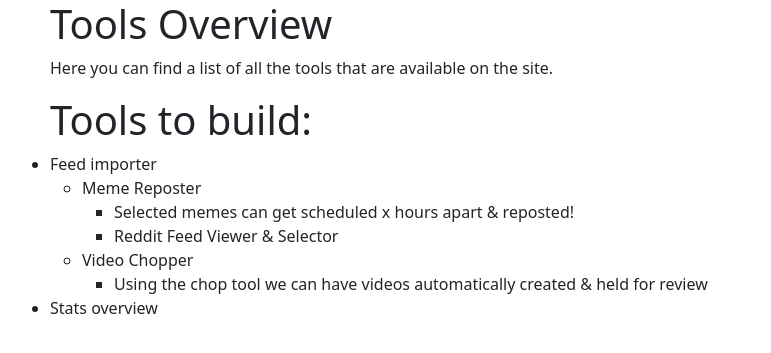
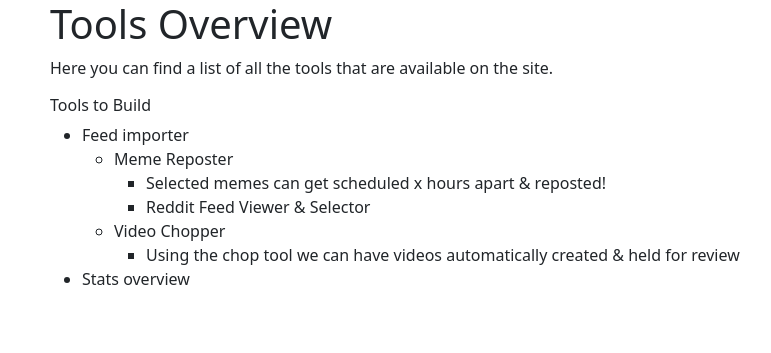
Before and after one commit to Islati/smm-tool-suite, a Flask app: page / in a window 1280 px wide. Shown: the top 353 px of the page, without its empty margins (32-803 px from the left). Run offline with Flask 2, Linux system fonts and the light colour scheme.

Commit message:
Implementing accordian on frontend. Mail_send now has finish message (noticed after 7k run)

```diff
--- a/bot/webapp/templates/index.html
+++ b/bot/webapp/templates/index.html
@@ -11,7 +11,22 @@
         </div>
 
         <div class="row">
-            <h1>Tools to build:</h1>
+
+        </div>
+
+
+        <div class="row">
+            <div class="col-sm-12">
+                <div class="accordian" id="toolsTodo">
+                    <h1 class="accordian-header" id="toolsAccordianHeader">
+                        <button class="accordion-button" type="button" data-bs-toggle="collapse"
+                                data-bs-target="#collapseOne" aria-expanded="true" aria-controls="collapseOne">
+                            Tools to Build
+                        </button>
+                    </h1>
+                    <div id="collapseOne" class="accordian-collapse collapse show"
+                         aria-labelledby="toolsAccordianHeader" data-bs-parent="#toolsTodo">
+                        <div class="accordian-body">
                             <ul>
                                 <li>Feed importer
                                     <ul>
@@ -24,7 +39,10 @@
                                         <li>
                                             Video Chopper
                                             <ul>
-                                <li>Using the chop tool we can have videos automatically created & held for review</li>
+                                                <li>Using the chop tool we can have videos automatically created & held
+                                                    for
+                                                    review
+                                                </li>
                                             </ul>
                                         </li>
                                     </ul>
@@ -32,6 +50,14 @@
                                 <li>Stats overview</li>
 
                             </ul>
+
+                        </div>
+
+                    </div>
+
+                </div>
+
+            </div>
         </div>
     </div>
 
--- a/cli.py
+++ b/cli.py
@@ -257,7 +257,8 @@
 @click.option('--csv', '-c', 'csv_file_location', default=None, help="CSV file to use for the email.")
 @click.option('--sleep-from', '-f', 'sleep_min', default=1, help="Time to start sending emails.")
 @click.option('--sleep-to', '-t', 'sleep_max', default=3, help="Time to start sending emails.")
-def mail_command(csv_file_location, template, sleep_min, sleep_max):
+@click.option('--batch-size', '-b', 'batch_size', default=10, help="Number of emails to send at a time.")
+def mail_command(csv_file_location, template, sleep_min, sleep_max,batch_size):
     """
     Send an email to a list of recipients. If CSV file is not provided then they'll be loaded from the database.
     :param csv_file_location:
@@ -277,6 +278,7 @@
         sleep_min=sleep_min,
         sleep_max=sleep_max,
         template=template,
+        batch_size=batch_size
     )
 
 
```
Also changed, not shown: cli_commands/mail_send.py (+12 -4 lines). Lines whose indentation alone changed are shown as unchanged.
